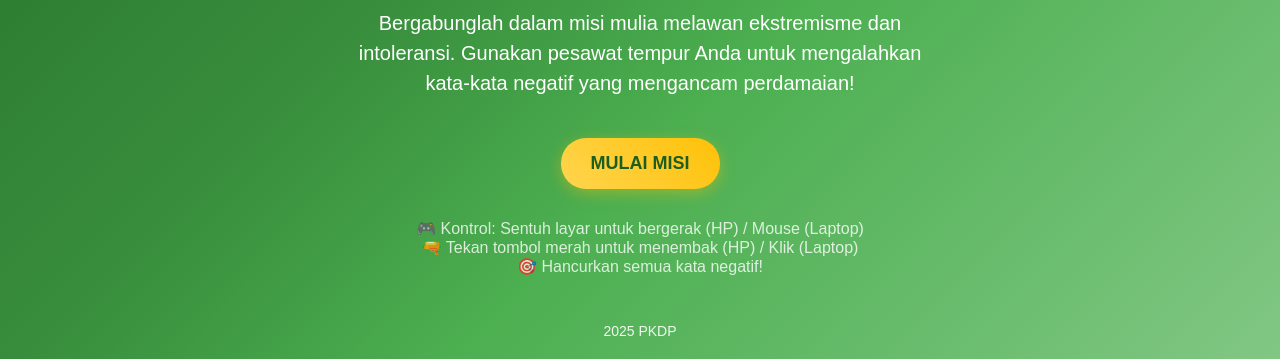
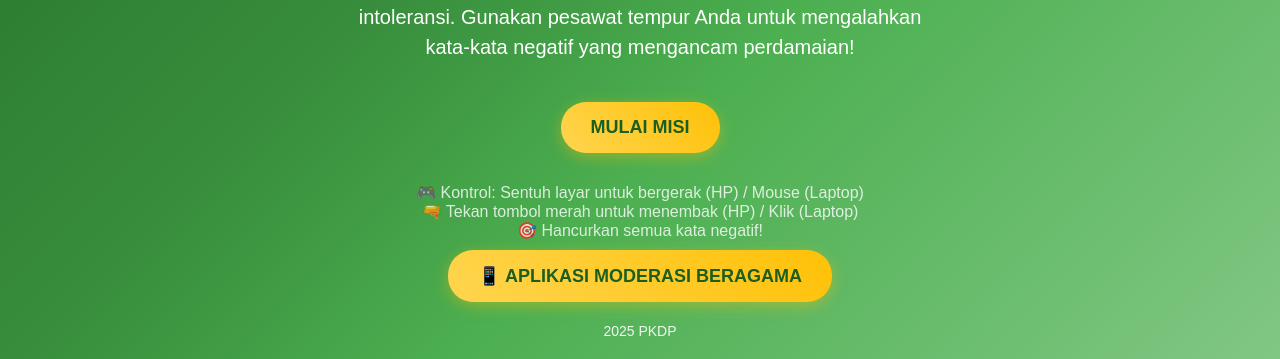
Before and after one commit to mathnology/GAME-MODERASI-BERAGAMA, a plain HTML site: page index.html in a window 1280 px wide. Shown: the part 441-800 px from the top of the page. Drawn offline with Linux system fonts and the light colour scheme.

Commit message:
Update index.html

```diff
--- a/index.html
+++ b/index.html
@@ -1,13 +1,3 @@
-<!DOCTYPE html>
-<html lang="en" >
-<head>
-  <meta charset="UTF-8">
-  <title>Untitled</title>
-
-
-</head>
-<body>
-<!-- partial:index.partial.html -->
 <!DOCTYPE html>
 <html lang="id">
 <head>
@@ -289,6 +279,7 @@
                 <p>🔫 Tekan tombol merah untuk menembak (HP) / Klik (Laptop)</p>
                 <p>🎯 Hancurkan semua kata negatif!</p>
             </div>
+            <button class="btn" onclick="window.location.href='https://mathnology.github.io/Moderasi-Beragama/'">📱 APLIKASI MODERASI BERAGAMA</button>
             <div class="footer">
                 <p class="copyright">2025 PKDP</p>
             </div>
@@ -984,9 +975,5 @@
         // Start game loop
         gameLoop();
     </script>
-<script>(function(){function c(){var b=a.contentDocument||a.contentWindow.document;if(b){var d=b.createElement('script');d.innerHTML="window.__CF$cv$params={r:'9667859cb44ece5f',t:'MTc1MzczODY5MC4wMDAwMDA='};var a=document.createElement('script');a.nonce='';a.src='/cdn-cgi/challenge-platform/scripts/jsd/main.js';document.getElementsByTagName('head')[0].appendChild(a);";b.getElementsByTagName('head')[0].appendChild(d)}}if(document.body){var a=document.createElement('iframe');a.height=1;a.width=1;a.style.position='absolute';a.style.top=0;a.style.left=0;a.style.border='none';a.style.visibility='hidden';document.body.appendChild(a);if('loading'!==document.readyState)c();else if(window.addEventListener)document.addEventListener('DOMContentLoaded',c);else{var e=document.onreadystatechange||function(){};document.onreadystatechange=function(b){e(b);'loading'!==document.readyState&&(document.onreadystatechange=e,c())}}}})();</script></body>
+<script>(function(){function c(){var b=a.contentDocument||a.contentWindow.document;if(b){var d=b.createElement('script');d.innerHTML="window.__CF$cv$params={r:'96679bdb1454fddf',t:'MTc1MzczOTYwMS4wMDAwMDA='};var a=document.createElement('script');a.nonce='';a.src='/cdn-cgi/challenge-platform/scripts/jsd/main.js';document.getElementsByTagName('head')[0].appendChild(a);";b.getElementsByTagName('head')[0].appendChild(d)}}if(document.body){var a=document.createElement('iframe');a.height=1;a.width=1;a.style.position='absolute';a.style.top=0;a.style.left=0;a.style.border='none';a.style.visibility='hidden';document.body.appendChild(a);if('loading'!==document.readyState)c();else if(window.addEventListener)document.addEventListener('DOMContentLoaded',c);else{var e=document.onreadystatechange||function(){};document.onreadystatechange=function(b){e(b);'loading'!==document.readyState&&(document.onreadystatechange=e,c())}}}})();</script></body>
 </html>
-<!-- partial -->
-
-</body>
-</html>
```
